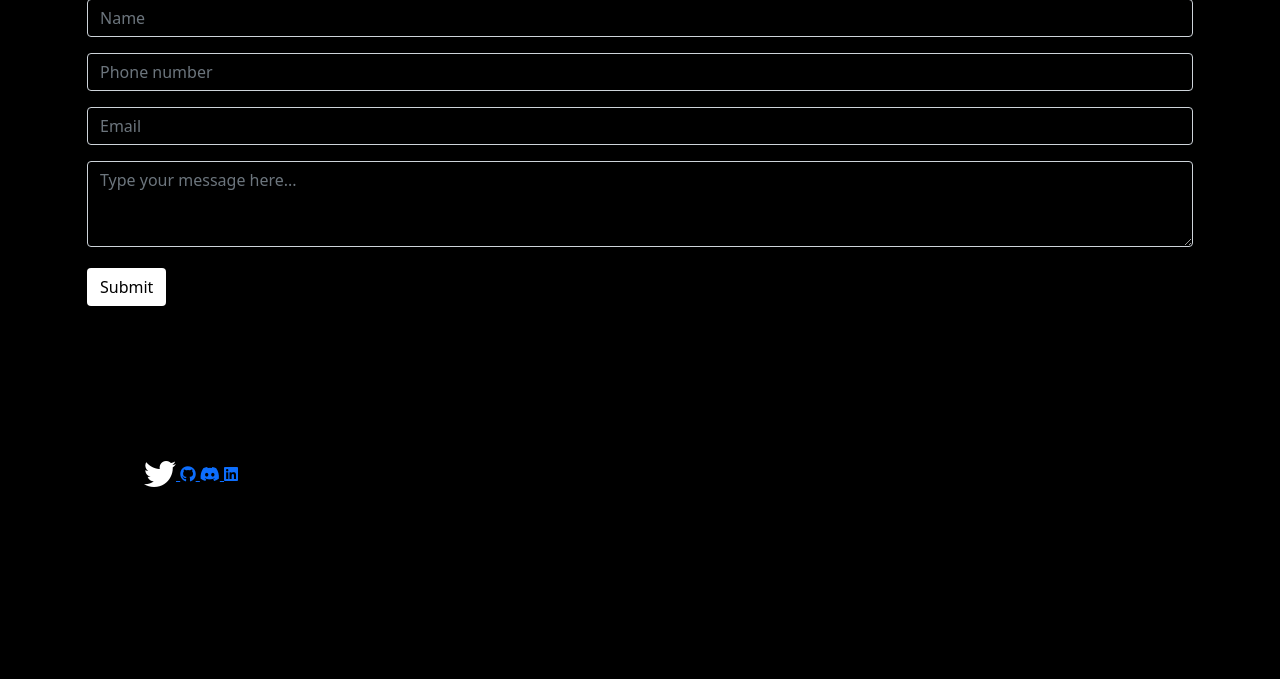
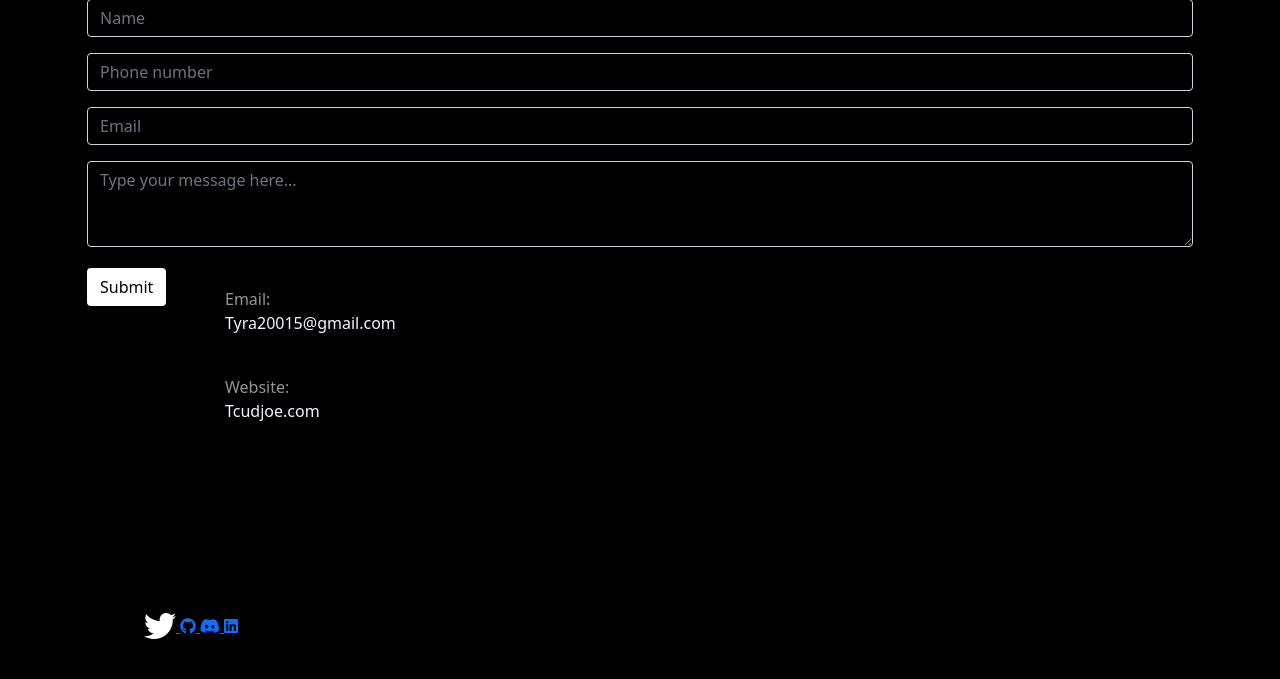
Before and after one commit to tcudjoe/personal_portfolio, a PHP site: page / in a window 1280 px wide. Shown: the part 4693-5372 px from the top of the page. Before the commit the page ends 5180 px from the top, so only its background shows below. Run offline with PHP 8.4, Linux system fonts and the light colour scheme; some libraries are stand-ins or nearby versions.

Commit message:
inserting data trough contact form functional

```diff
--- a/classes/contactQueries.php
+++ b/classes/contactQueries.php
@@ -19,19 +19,20 @@
             }
         }
 
-        public function insertDataDrinks($post)
+        public function insertContact($post)
         {
             $name = $this->conn->real_escape_string($_POST['name']);
             $phonenumber = $this->conn->real_escape_string($_POST['phonenumber']);
-            $email = $this->conn->real_escape_string($_POST['number']);
+            $email = $this->conn->real_escape_string($_POST['email']);
             $message = $this->conn->real_escape_string($_POST['message']);
             $query="INSERT INTO contact(name, email, message, phonenumber) VALUES('$name','$email','$message', $phonenumber)";
             $sql = $this->conn->query($query);
             if ($sql==true) {
-                header("Location:message.php?alert=insert_drink_succes");
+                var_dump($sql, $query);exit;
+                header("Location:index.php?content=home");
             }else{
                 var_dump($query, $sql);
-                header("Location:message.php?alert=insert_drink_error");
+                header("Location:index.php?content=home");
             }
         }
     }
--- a/css/style.css
+++ b/css/style.css
@@ -300,6 +300,7 @@ main>div>#about-section>div>div>div>img {
     .contactInfo {
         margin-top: 50px;
         padding-left: 0px;
+        display: none;
     }
 
     #contact-section>div>div>h1 {
--- a/home.php
+++ b/home.php
@@ -1,3 +1,14 @@
+<?php
+    include('./classes/contactQueries.php');
+
+    $contactObject = new contactQueries();
+
+    // Insert Record in contact table
+  if(isset($_POST['submit'])) {
+    $contactObject->insertContact($_POST);
+  }
+    // var_dump($contactObject);exit;
+?>
 <div>
             <section id="home-section">
                 <div class="container">
@@ -129,33 +140,35 @@
                 <div class="container">
                     <div class="row">
                         <h1>Contact</h1>
+                        <form action="index.php?content=home" method="post">
                             <div class="col-12">
                                 <div class="mb-3">
-                                <input type="name" class="form-control" id="exampleFormControlInput1"
+                                    <input type="text" name="name" class="form-control" id="exampleFormControlInput1"
                                         placeholder="Name">
                                 </div>
                                 <div class="mb-3">
-                                <input type="phonenumber" class="form-control" id="exampleFormControlInput1"
+                                    <input type="text" name="phonenumber" class="form-control" id="exampleFormControlInput1"
                                         placeholder="Phone number">
                                 </div>
                                 <div class="mb-3">
-                                <input type="email" class="form-control" id="exampleFormControlInput1"
+                                    <input type="email" name="email" class="form-control" id="exampleFormControlInput1"
                                         placeholder="Email">
                                 </div>
                                 <div class="mb-3">
-                                <textarea class="form-control" id="exampleFormControlTextarea1" rows="3"
+                                    <textarea class="form-control" name="message" id="exampleFormControlTextarea1" rows="3"
                                         placeholder="Type your message here..."></textarea>
                                 </div>
-                            <button type="button" class="btn btn-contact">Submit</button>
+                                <button type="submit" name="submit" value="submit" class="btn btn-contact">Submit</button>
                             </div>
-                        <!-- <div class="col-12 contactInfo">
+                        </form>
+                        <div class="col-12 contactInfo">
                             <label>Email:</label>
                             <p>Tyra20015@gmail.com</p>
                             <br>
                             <label>Website:</label>
                             <p>Tcudjoe.com</p>
                             <p></p>
-                        </div> -->
+                        </div>
 
                     </div>
                 </div>
```
Lines whose indentation alone changed are shown as unchanged.
